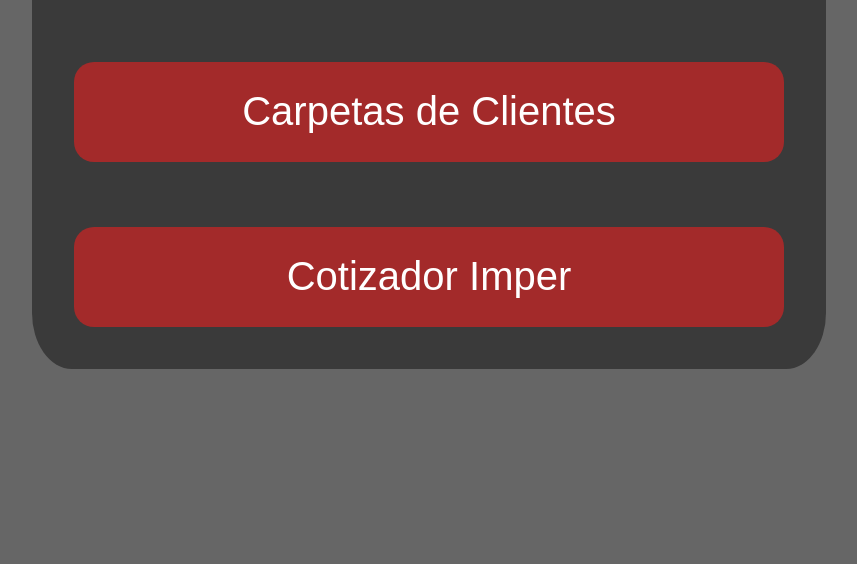
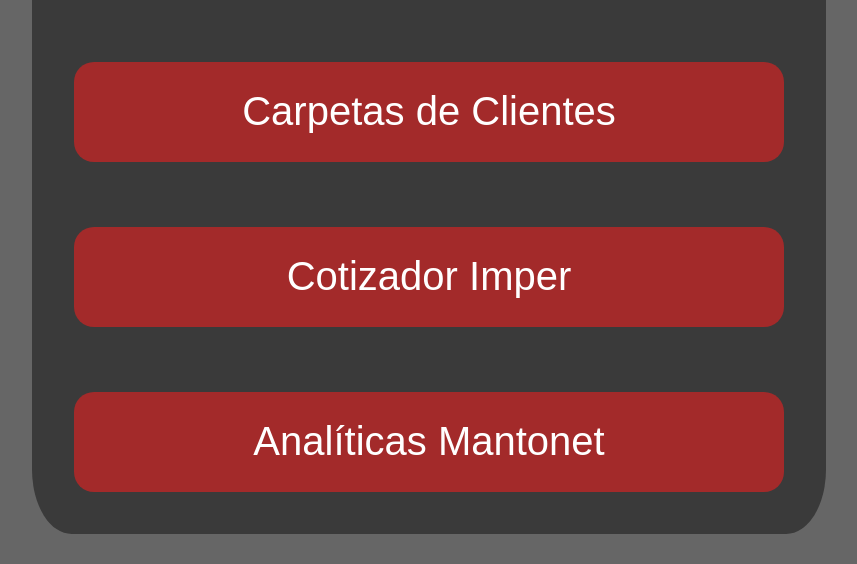
Before and after one commit to SerchAboites/MANTONET_APP, a plain HTML site: page index.html in a window 1280 px wide. Shown: the part 785-1349 px from the top of the page, without its empty margins (211-1068 px from the left). Before the commit the page ends 1184 px from the top, so only its background shows below. Drawn offline with Linux system fonts and the light colour scheme.

Commit message:
index nuevo

```diff
--- a/index.html
+++ b/index.html
@@ -27,8 +27,6 @@
 
         <div class="background-gray">
 
-
-
             <header>
                 <div id="logoAnimado"
                     style="width: 100%; height:180px; display:flex; align-items:center;  justify-content:center; background-color:none;">
@@ -49,6 +47,7 @@
 
                 <a href="/html/Cotizador Imper.html">Cotizador Imper</a>
 
+                <a href="/html/AnalisisMantonet.html">Analíticas Mantonet</a>
 
             </nav>
 
```
